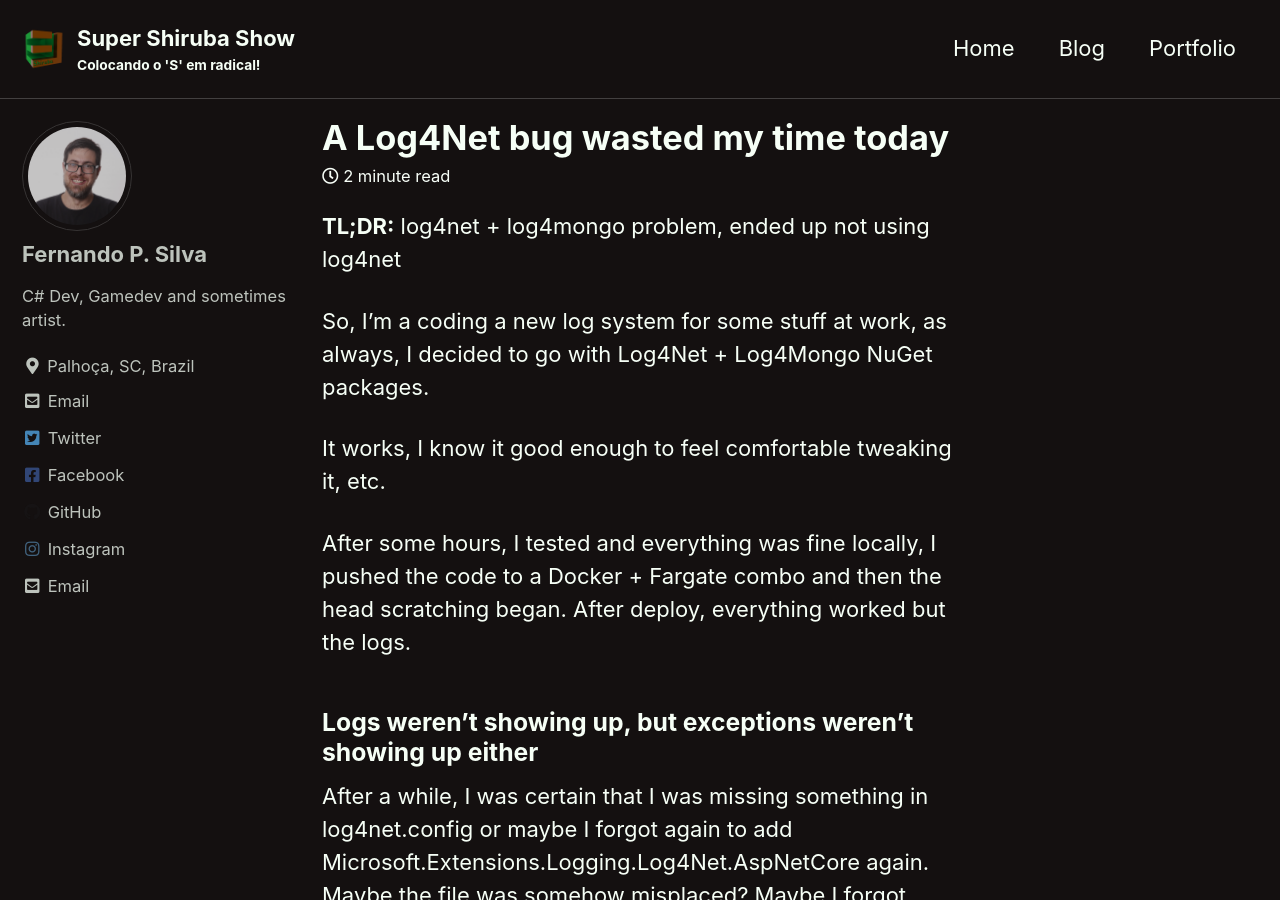
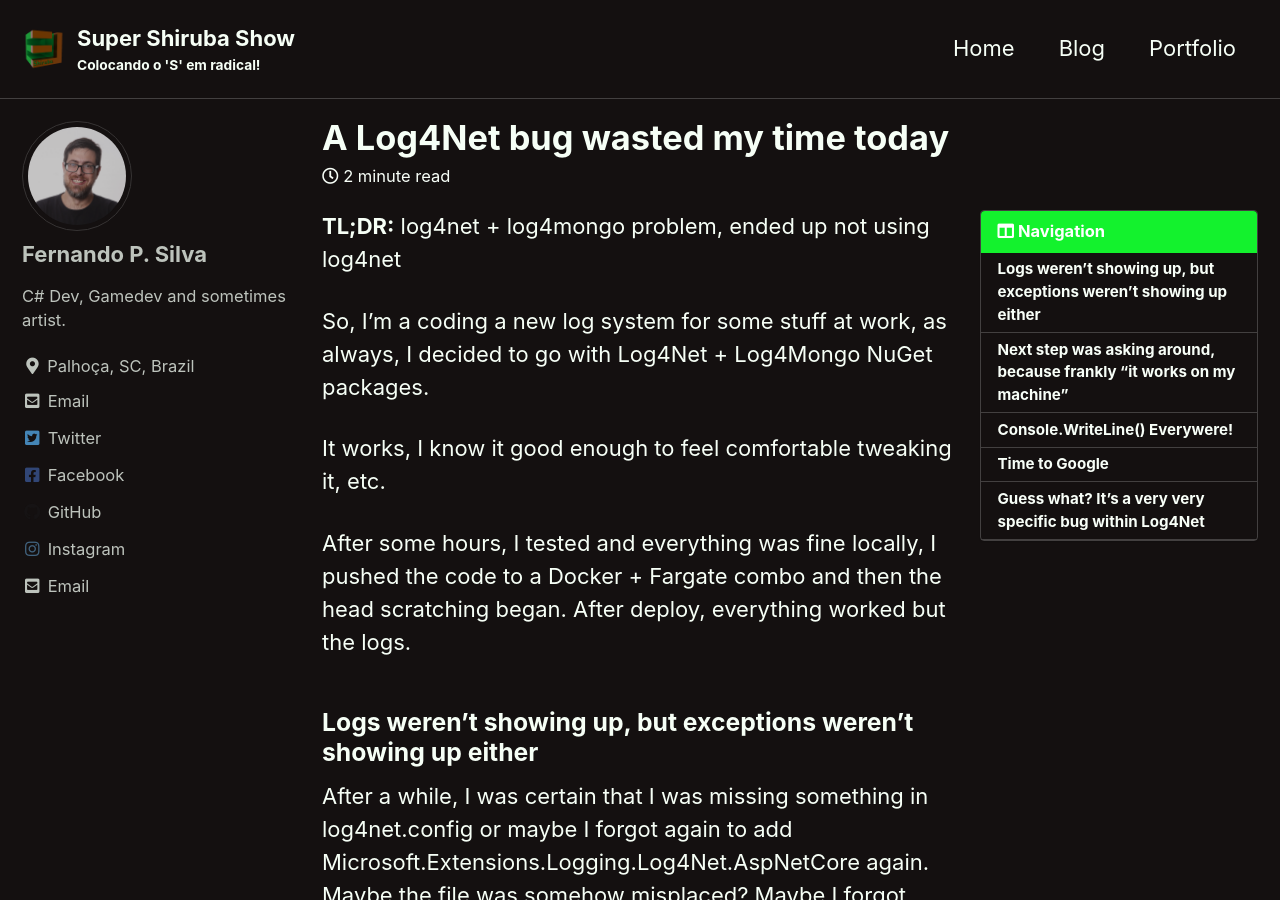
Before and after one commit to fshiruba/ShirubaSite, a Jekyll site: the page built from _posts/2020-10-13-log4netwindowsprincipal.md, in a window 1280 px wide and 900 px high. Built offline with Jekyll 4.4.1, drawn with Linux system fonts in a browser that asks for light colours; cached includes are drawn as plain includes.

Commit message:
Update 2020-10-13-log4netwindowsprincipal.md

```diff
--- a/_posts/2020-10-13-log4netwindowsprincipal.md
+++ b/_posts/2020-10-13-log4netwindowsprincipal.md
@@ -5,6 +5,9 @@
 categories: C#
 tags: log4net log4mongo bug
 excerpt: "PlatformNotSupportedException com Log4Net"
+toc: true
+toc_label: "Navigation"
+toc_icon: "columns"
 ---
 
 **TL;DR:** log4net + log4mongo problem, ended up not using log4net
```
